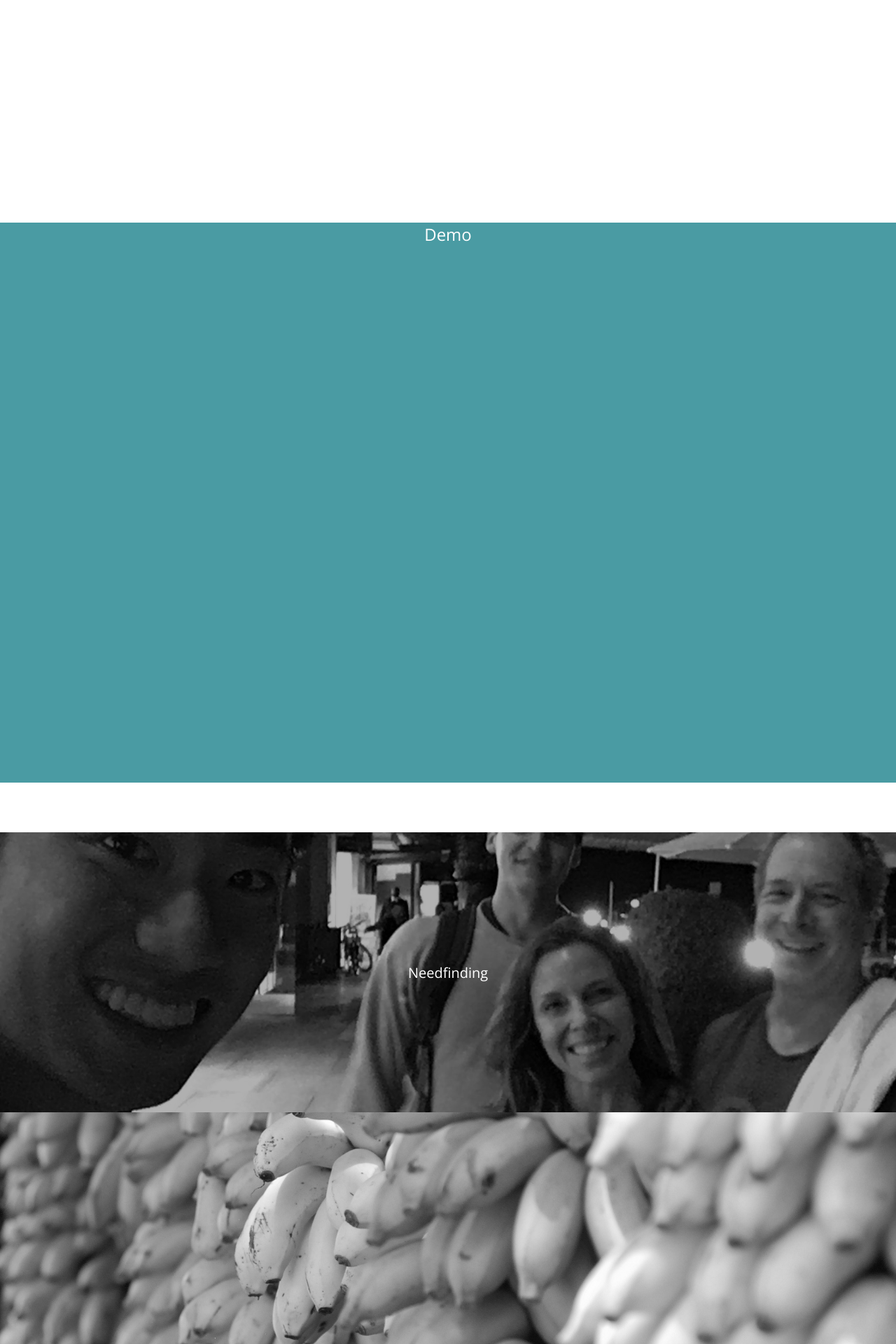
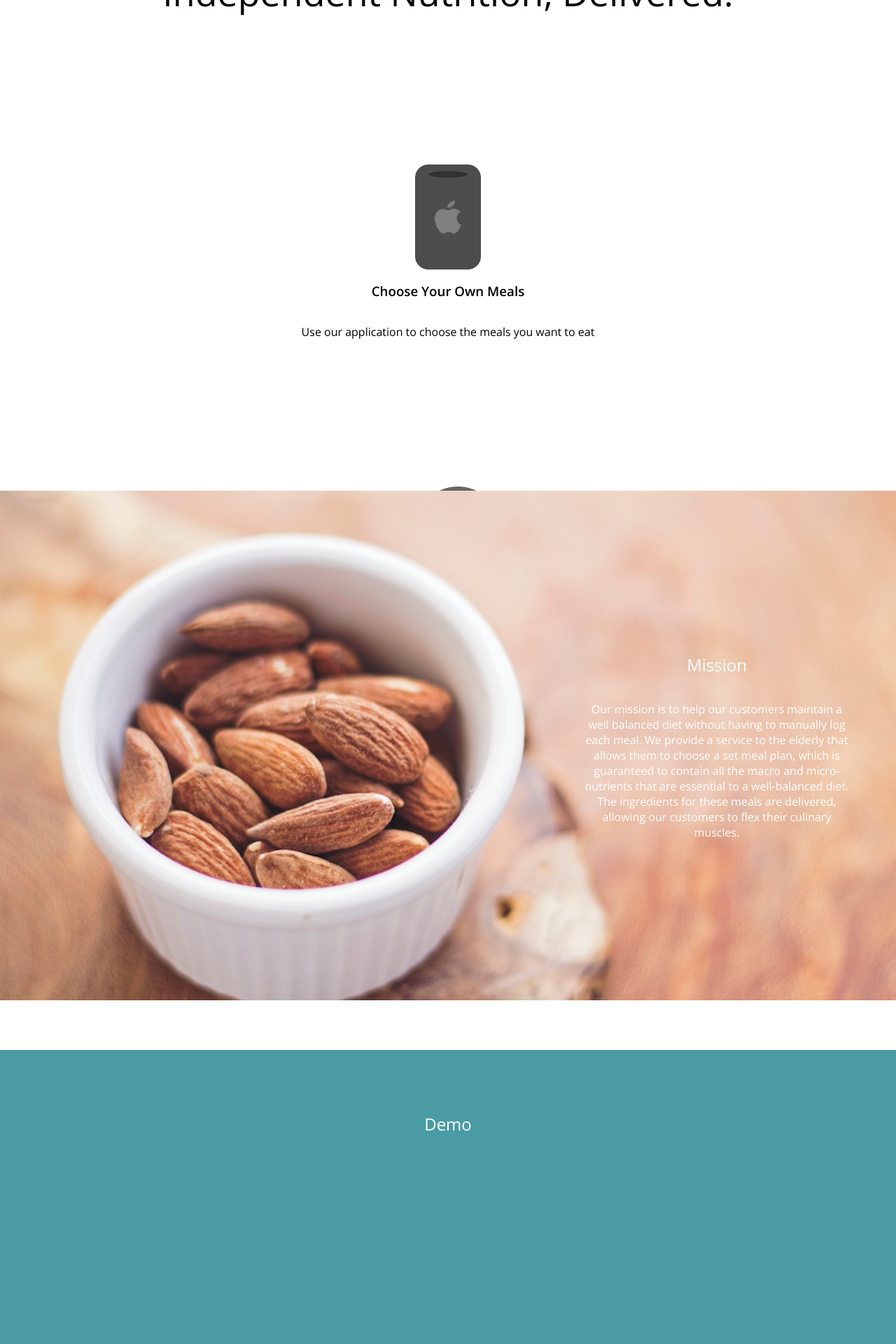
Before and after one commit to andrewfang/nutrigood, a PHP site: page / in a window 1280 px wide; the page is wider, and only the part inside the window is pictured. Shown: the part 1644-3564 px from the top of that part at 70% size. Run offline with PHP 8.4, Linux system fonts and the light colour scheme; some libraries are stand-ins or nearby versions.

Commit message:
Mission and value prop

```diff
--- a/css/style.css
+++ b/css/style.css
@@ -55,31 +55,93 @@
   background-repeat: no-repeat;
   background-position: center bottom;
   height: calc(100%);
+  display: flex;
+  flex-direction: column;
+  justify-content: flex-end;
 }
 #h1name {
   color: #fff;
   font-weight: 200;
   font-size: 80px;
-  position: absolute;
-  top: 82%;
   width: calc(97%);
   text-align: right;
   opacity: 0;
 }
+#btnHolder {
+  display: flex;
+  flex-direction: row;
+  justify-content: flex-end;
+  width: calc(88%);
+  padding-bottom: 50px;
+}
+#homePlayButton {
+  color: #fff;
+  width: 200px;
+  font-weight: 200;
+  font-size: 18px;
+  border-radius: 15px;
+  background: #39B54A;
+  border: none;
+  padding: 12px;
+  opacity: 0;
+}
+#homePlayButton:focus {
+  outline: 0;
+}
+#vimeoHeader {
+  border-bottom: 0px;
+}
 
+/* About Elements */
 #aboutBody {
   background-size: cover;
   background-repeat: no-repeat;
   background-position: center center;
-  background-attachment: fixed;
-  height: calc(80%);
+  height: calc(90%);
+  padding-top: calc(5%);
+}
+#aboutBody h2 {
+  font-size: 52px;
+}
+.aboutRow {
+  height: calc(50%);
   margin-top: calc(5%);
+  padding: 50px;
 }
+.aboutItem {
+  height: calc(100%);
+  display: flex;
+  flex-direction: column;
+  align-items: center;
+  justify-content: center;
+  padding: 50px;
+}
+.aboutImage {
+  height: 150px;
+}
+#missionBody {
+  background-image: url("../assets/nuts.jpg");
+  background-size: cover;
+  background-repeat: no-repeat;
+  background-position: center center;
+  height: calc(91%);
+  display: flex;
+  alight-items: center;
+  justify-content: center;
+  flex-direction: column;
+  color: #fff;
+  padding-left: calc(65%);
+  padding-right: calc(5%);
+  -webkit-filter:contrast(1) brightness(1);
+  filter:contrast(1) brightness(1);
+}
+
 
 /* Demo */
 #demoBody {
   background-color: #4A9BA3;
-  height: calc(100%);
+  padding-top: calc(5%);
+  height: calc(95%);
 }
 #demoContent {
   margin-top: calc(2%);
@@ -111,8 +173,8 @@
   filter: grayscale(1);
 }
 .processCol:hover {
-  -webkit-filter:grayscale(0) contrast(1) brightness(2);
-  filter: grayscale(0) contrast(1) brightness(2);
+  -webkit-filter:grayscale(0) contrast(1) saturate(2);
+  filter: grayscale(0) contrast(1) saturate(2);
 }
 .processBtn {
   position: relative;
@@ -137,13 +199,13 @@
   background-image: url('../assets/povprototype.jpg');
 }
 #process3 {
-  background-image: url('../assets/videostill.jpg');
+  background-image: url('../assets/videoStill.jpg');
 }
 #process4 {
   background-image: url('../assets/beans.jpg');
 }
 #process5 {
-  background-image: url('../assets/bananas.jpg');
+  background-image: url('../assets/bananas.JPG');
 }
 #process6 {
   background-image: url('../assets/pan.jpg');
--- a/home.html
+++ b/home.html
@@ -37,6 +37,7 @@
       <ul class="nav navbar-nav navbar-right">
         <li><a class="navbutton" id="navhome" href="#home">Home</a></li>
         <li><a class="navbutton" id="navabout" href="#about">About</a></li>
+        <li><a class="navbutton" id="navmission" href="#mission">Mission</a></li>
         <li><a class="navbutton" id="navdemo" href="#demo">Demo</a></li>
         <li><a class="navbutton" id="navprocess" href="#process">Process</a></li>
         <li><a class="navbutton" id="navteam" href="#team">Team</a></li>
@@ -47,12 +48,53 @@
 
   <div class="container-fluid" id="home">
     <h1 id="h1name">Nutri-GOOD</h1>
+    <div id="btnHolder">
+      <button type="button" id="homePlayButton" data-toggle="modal" data-target="#homeVideo">
+        <i class="fa fa-play-circle-o"></i> See how it works
+      </button>
+    </div>
   </div>
+    <!-- Modal -->
+    <div class="modal fade" id="homeVideo" tabindex="-1" role="dialog">
+      <div class="modal-dialog" role="document">
+        <div class="modal-content">
+          <div id="vimeoHeader" class="modal-header">
+            <button type="button" class="close" data-dismiss="modal" aria-label="Close"><span aria-hidden="true">&times;</span></button>
+          </div>
+          <div class="modal-body" align="center">
+            <iframe src="https://player.vimeo.com/video/142099554?portrait=0&byline=0&title=0&badge=0&color=39B54A" width="500" height="281" frameborder="0"webkitallowfullscreen mozallowfullscreen allowfullscreen></iframe>
+          </div>
+        </div>
+      </div>
+    </div>
+    <!-- End Modal -->
 
   <div class="filler" id="about"></div>
   <div class="container-fluid" id="aboutBody" align="center">
     <h2>Independent Nutrition, Delivered.</h2>
-    <iframe src="https://player.vimeo.com/video/142099554" width="650" height="365" frameborder="0" webkitallowfullscreen mozallowfullscreen allowfullscreen></iframe>
+    <div class="row aboutRow">
+      <div class="col-md-4 col-xs-4 aboutItem">
+        <img class="img-responsive aboutImage" src="assets/apple.png" />
+        <h3>Choose Your Own Meals</h3>
+        <p>Use our application to choose the meals you want to eat</p>
+      </div>
+      <div class="col-md-4 col-xs-4 aboutItem">
+        <img class="img-responsive aboutImage" src="assets/pan.png" />
+        <h3>Independence</h3>
+        <p>Ingredients will be delivered to your door so you can enjoy the cooking experience.</p>
+      </div>
+      <div class="col-md-4 col-xs-4 aboutItem">
+        <img class="img-responsive aboutImage" src="assets/file.png" />
+        <h3>Know Exactly What You Ate</h3>
+        <p>Our meals are tailored specifically with your nutritional needs in mind.</p>
+      </div>
+    </div>
+  </div>
+
+  <div class="filler" id="mission"></div>
+  <div class="container-fluid" id="missionBody" align="center">
+    <h2>Mission</h2>
+    <p>Our mission is to help our customers maintain a well balanced diet without having to manually log each meal. We provide a service to the elderly that allows them to choose a set meal plan, which is guaranteed to contain all the macro and micro-nutrients that are essential to a well-balanced diet. The ingredients for these meals are delivered, allowing our customers to flex their culinary muscles.</p>
   </div>
 
   <div class="filler" id="demo"></div>
@@ -183,7 +225,7 @@
 
   </div>
   <footer>
-    <p>Created for CS147, Stanford University</p>
+    <p>Created for CS147 @ Stanford University</p>
     <p>Fall 2015</p>
   </footer>
 </body>
--- a/js/script.js
+++ b/js/script.js
@@ -1,14 +1,22 @@
 $(document).ready(function() {
-  $("#h1name").hide().delay(200).fadeIn().animate({
-    top: "-=30",
-    opacity: 1
-  }, 1000, function(){});
+  floatUp();
+
   initScrollTo();
   if (window.location.pathname != "/") {
     doScrollTo(window.location.pathname.substring(1));
   }
 });
 
+var floatUp = function() {
+  $("#h1name").hide().delay(200).fadeIn().animate({
+    opacity: 1
+  }, 500, function(){
+    $("#homePlayButton").hide().delay(200).fadeIn().animate({
+      opacity: 1
+    }, 500, function(){ });
+
+  });
+}
 var initScrollTo = function() {
   var navbuttons = $(".navbutton");
   for (idx in navbuttons) {
```
Also changed, not shown: app.yaml (added, +20 -0 lines), assets/apple.png (added), assets/file.png (added), assets/pan.png (added), 1 other file.
